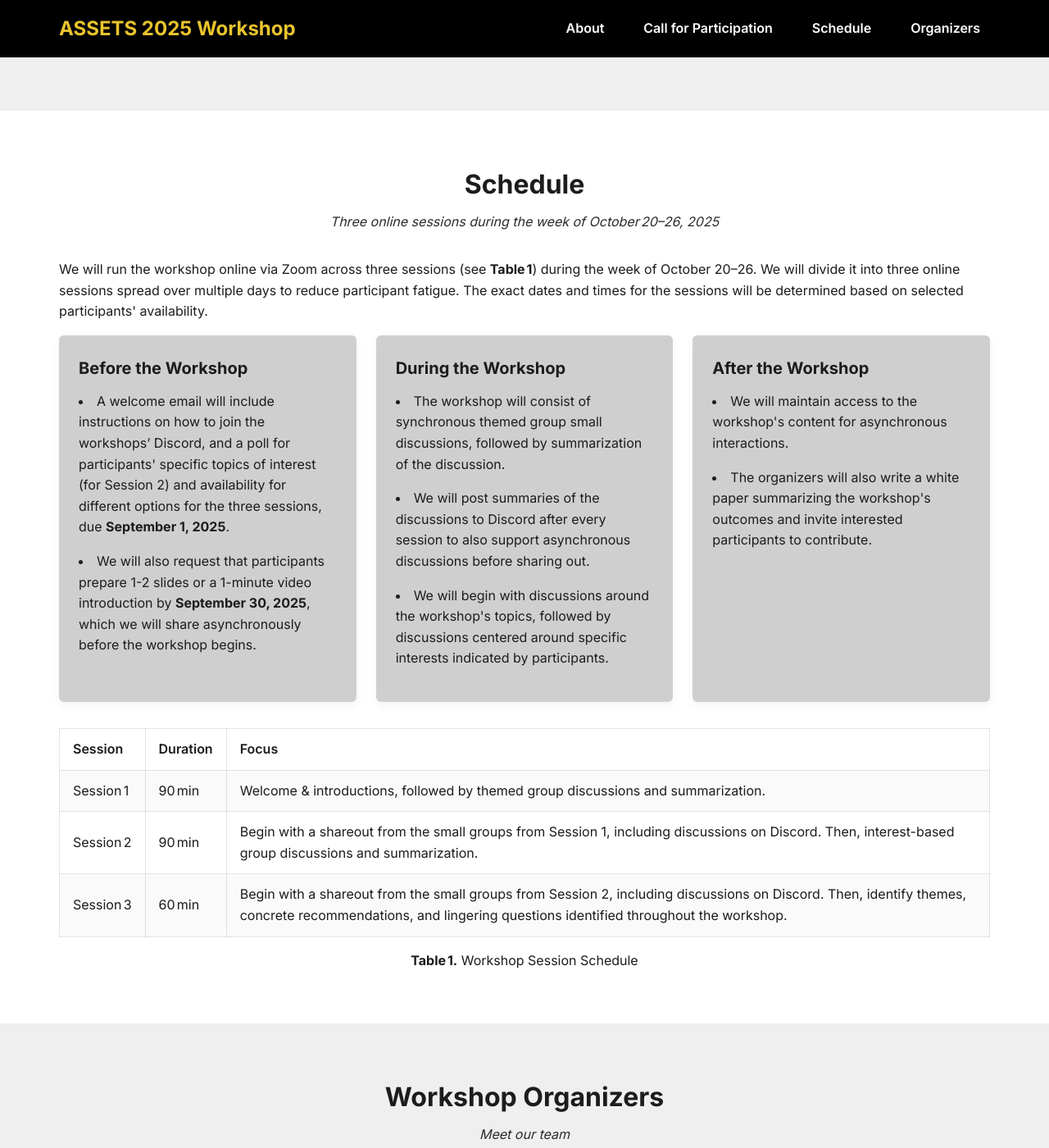
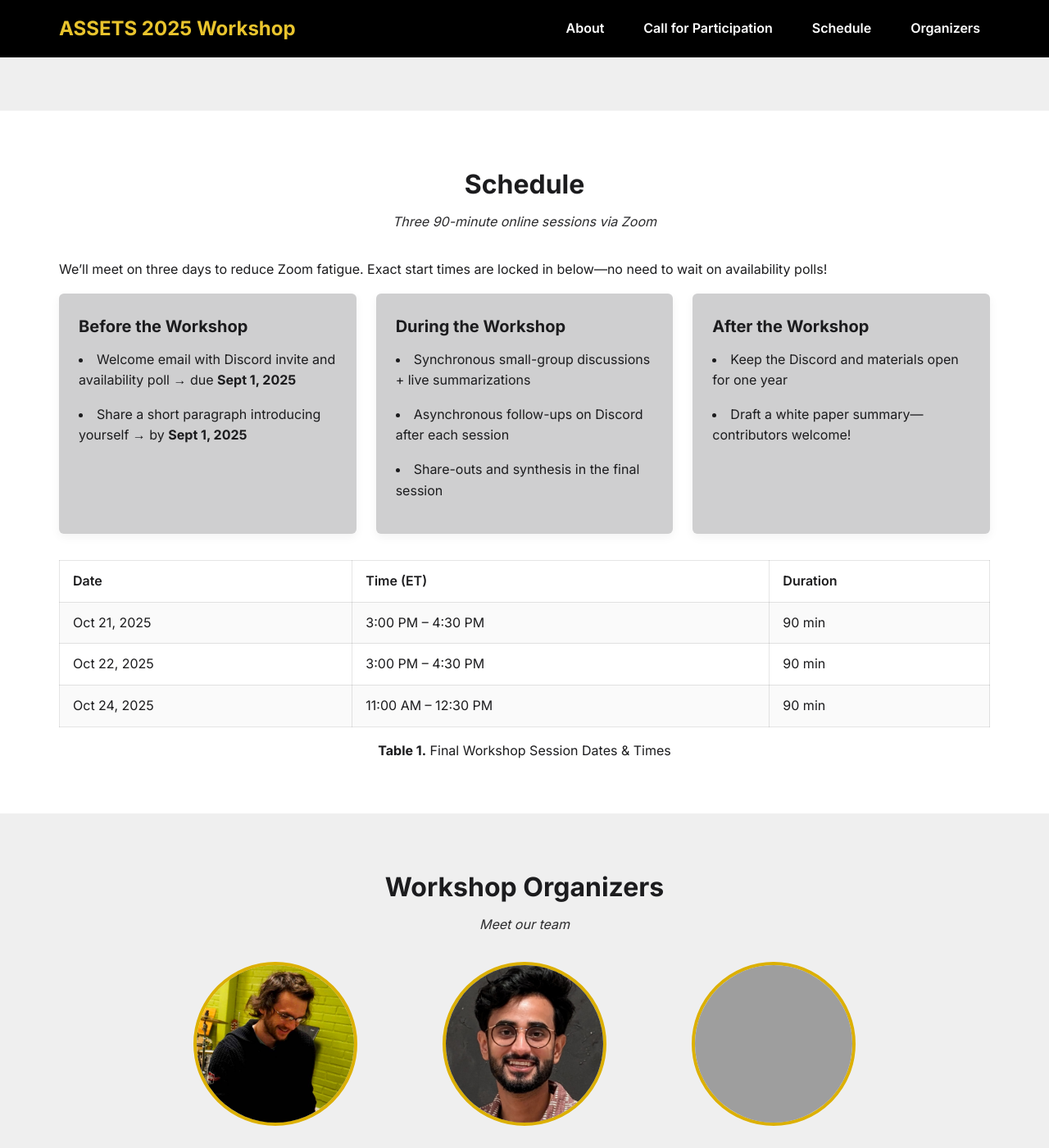
Before and after one commit to assets-recruitment-2025/assets-recruitment-2025.github.io, a Jekyll site: the page built from index.md, in a window 1280 px wide and 1400 px high, scrolled down 2252 px. Shown: the whole window at 82% size. Built offline with Jekyll 4.4.1, drawn with Linux system fonts in a browser that asks for light colours; grey boxes are pictures that could not be loaded.

Commit message:
Update workshop site Schedule

```diff
--- a/index.md
+++ b/index.md
@@ -100,93 +100,81 @@ permalink: /
   class="section section-dark"
   aria-labelledby="schedule-heading"
 >
-<div class="site-container">
-  <h2 id="schedule-heading" class="section-heading">Schedule</h2>
-  <p class="section-subheading">
-    Three online sessions during the week of October 20–26, 2025
-  </p>
+  <div class="site-container">
+    <h2 id="schedule-heading" class="section-heading">Schedule</h2>
+    <p class="section-subheading">
+      Three 90-minute online sessions via Zoom
+    </p>
 
-<!-- 1) Intro paragraph -->
-<p>
-We will run the workshop online via Zoom across three sessions (see <strong>Table 1</strong>) during the week of October 20–26. We will divide it into three online sessions spread over multiple days to reduce participant fatigue. The exact dates and times for the sessions will be determined based on selected participants' availability.
-</p>
+    <!-- Intro -->
+    <p>
+      We’ll meet on three days to reduce Zoom fatigue. Exact start times are
+      locked in below—no need to wait on availability polls!
+    </p>
 
-  <!-- 2) Phases grid -->
-  <div class="schedule-phases">
-    <div class="phase">
-      <h3>Before the Workshop</h3>
-      <ul>
-        <li>
-          A welcome email will include instructions on how to join the workshops’ Discord, and a poll for participants' specific topics of interest (for Session 2) and availability for different options for the three sessions, due <strong>September 1, 2025</strong>.
-        </li>
-        <li>
-          We will also request that participants prepare 1-2 slides or a 1-minute video introduction by <strong>September 30, 2025</strong>, which we will share asynchronously before the workshop begins.
-        </li>
-      </ul>
+    <!-- Phases -->
+    <div class="schedule-phases">
+      <div class="phase">
+        <h3>Before the Workshop</h3>
+        <ul>
+          <li>
+            Welcome email with Discord invite and availability poll → due <strong>Sept 1, 2025</strong>
+          </li>
+          <li>
+            Share a short paragraph introducing yourself → by <strong>Sept 1, 2025</strong>
+          </li>
+        </ul>
+      </div>
+      <div class="phase">
+        <h3>During the Workshop</h3>
+        <ul>
+          <li>Synchronous small-group discussions + live summarizations</li>
+          <li>Asynchronous follow-ups on Discord after each session</li>
+          <li>Share-outs and synthesis in the final session</li>
+        </ul>
+      </div>
+      <div class="phase">
+        <h3>After the Workshop</h3>
+        <ul>
+          <li>Keep the Discord and materials open for one year</li>
+          <li>Draft a white paper summary—contributors welcome!</li>
+        </ul>
+      </div>
     </div>
-    <div class="phase">
-      <h3>During the Workshop</h3>
-      <ul>
-        <li>
-          The workshop will consist of synchronous themed group small discussions, followed by summarization of the discussion.
-        </li>
-        <li>
-          We will post summaries of the discussions to Discord after every session to also support asynchronous discussions before sharing out.
-        </li>
-        <li>
-          We will begin with discussions around the workshop's topics, followed by discussions centered around specific interests indicated by participants.
-        </li>
-      </ul>
-    </div>
-    <div class="phase">
-      <h3>After the Workshop</h3>
-      <ul>
-        <li>
-          We will maintain access to the workshop's content for asynchronous interactions.
-        </li>
-        <li>
-          The organizers will also write a white paper summarizing the workshop's outcomes and invite interested participants to contribute.
-        </li>
-      </ul>
-    </div>
+
+    <!-- Final Dates & Times -->
+    <table class="schedule-table" aria-label="Final session schedule">
+      <caption class="table-caption">
+        <strong>Table 1.</strong> Final Workshop Session Dates &amp; Times
+      </caption>
+      <thead>
+        <tr>
+          <th>Date</th>
+          <th>Time (ET)</th>
+          <th>Duration</th>
+        </tr>
+      </thead>
+      <tbody>
+        <tr>
+          <td>Oct 21, 2025</td>
+          <td>3:00 PM – 4:30 PM</td>
+          <td>90 min</td>
+        </tr>
+        <tr>
+          <td>Oct 22, 2025</td>
+          <td>3:00 PM – 4:30 PM</td>
+          <td>90 min</td>
+        </tr>
+        <tr>
+          <td>Oct 24, 2025</td>
+          <td>11:00 AM – 12:30 PM</td>
+          <td>90 min</td>
+        </tr>
+      </tbody>
+    </table>
   </div>
+</section>
 
-  <!-- 3) Sessions table -->
-  <table class="schedule-table" aria-label="Session schedule">
-    <caption> <strong>Table 1.</strong> Workshop Session Schedule</caption>
-    <thead>
-      <tr>
-        <th>Session</th>
-        <th>Duration</th>
-        <th>Focus</th>
-      </tr>
-    </thead>
-    <tbody>
-      <tr>
-        <td>Session 1</td>
-        <td>90 min</td>
-        <td>
-          Welcome & introductions, followed by themed group discussions and summarization.
-        </td>
-      </tr>
-      <tr>
-        <td>Session 2</td>
-        <td>90 min</td>
-        <td>
-          Begin with a shareout from the small groups from Session 1, including discussions on Discord. Then, interest-based group discussions and summarization.
-        </td>
-      </tr>
-      <tr>
-        <td>Session 3</td>
-        <td>60 min</td>
-        <td>
-          Begin with a shareout from the small groups from Session 2, including discussions on Discord. Then, identify themes, concrete recommendations, and lingering questions identified throughout the workshop.
-        </td>
-      </tr>
-    </tbody>
-  </table>
-</div>
-</section>
 
 <!-- ORGANIZERS -->
 <section id="organizers" class="section section–light" aria-labelledby="organizers-heading">
```
